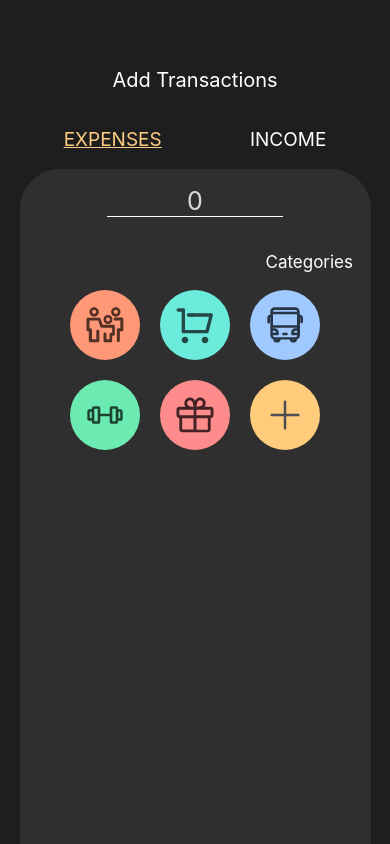
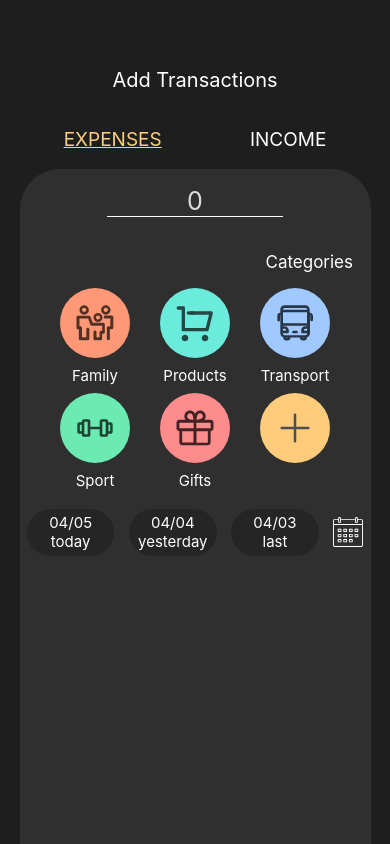
Before and after one commit to CashFlowControl-CFC/Client, a React Native app in the folder CFC/: screen /Transaction in a window 390 px wide. Built offline with nearby package versions, Linux system fonts and the light colour scheme.

Commit message:
add date btns

```diff
--- a/CFC/components/Main.js
+++ b/CFC/components/Main.js
@@ -7,7 +7,6 @@ import getImageComponent from "../resources/imageComponent";
 import BagDollar from "../resources/bagDollar";
 import moment from 'moment';
 import { useDispatch, useSelector } from "react-redux";
-import  Svg, {Path } from "react-native-svg";
 
 export default function Main({navigation}){
     const dispatch = useDispatch();
--- a/CFC/components/Transaction.js
+++ b/CFC/components/Transaction.js
@@ -5,6 +5,8 @@ import { useDispatch, useSelector } from "react-redux";
 import { FlatList } from "react-native-gesture-handler";
 import getImageComponent from "../resources/imageComponent";
 import { View, TouchableWithoutFeedback, Text, TextInput, Keyboard } from "react-native";
+import moment from "moment";
+import Calendar from "../resources/calendar";
 
 export default function Transaction({navigation}){
     const dispatch = useDispatch();
@@ -19,6 +21,8 @@ export default function Transaction({navigation}){
     ]);
     const data = [...categories.slice(0, 5), { id: 'add', color: '#FECC7A',  image: 'plus'}];
     const [selectedCategory, setSelectedCategory] = useState(null);
+    const [dateToday, setDateToday] = useState(moment(new Date()));
+    const [selectedDate, setSelectedDate] = useState(moment(new Date()));
     const SelectCategory = (id) => {
         if (selectedCategory == id){
             setSelectedCategory(null);
@@ -26,6 +30,12 @@ export default function Transaction({navigation}){
         else if(id != 'add'){
             setSelectedCategory(id);
         }
+    }
+    const SelectDate = () =>{
+        if(selectedDate.format('MM/DD') == dateToday.format('MM/DD')){
+            return selectedDate.clone().add(-2, 'days').format('MM/DD');
+        }
+        return selectedDate.clone().add(-3, 'days').format('MM/DD');
     }
     return(
         <TouchableWithoutFeedback onPress={() => Keyboard.dismiss()}>
@@ -59,10 +69,13 @@ export default function Transaction({navigation}){
                             data={data}
                             renderItem={({item}) =>
                             <TouchableWithoutFeedback onPress={() => SelectCategory(item.id)}>
-                                <View style={[selectedCategory == item.id ? {backgroundColor: item.color + "40"} : null, styles.catItem]}>
-                                    <View style={[styles.catCircle, {backgroundColor: item.color}]}>
-                                        {getImageComponent(item.image, 40, 40)}
+                                <View style={{alignItems: 'center'}}>
+                                    <View style={[selectedCategory == item.id ? {backgroundColor: item.color + "40"} : null, styles.catItem]}>
+                                        <View style={[styles.catCircle, {backgroundColor: item.color}]}>
+                                            {getImageComponent(item.image, 40, 40)}
+                                        </View>
                                     </View>
+                                    <Text style={[general.generalText, {fontSize: 15}]}>{item.name}</Text>
                                 </View>
                             </TouchableWithoutFeedback>}
                             keyExtractor={(item) => item.id}
@@ -71,6 +84,29 @@ export default function Transaction({navigation}){
                             />
                     </View>
                 </View>
+                <View style={styles.dateRow}>
+                    <TouchableWithoutFeedback>
+                            <View style={styles.dateBtn}>
+                                <Text style={[general.generalText, {fontSize: 15}]}>{`${dateToday.clone().format('MM/DD')}`}</Text>
+                                <Text style={[general.generalText, {fontSize: 15}]}>today</Text>
+                            </View>
+                    </TouchableWithoutFeedback>
+                    <TouchableWithoutFeedback>
+                            <View style={styles.dateBtn}>
+                                <Text style={[general.generalText, {fontSize: 15}]}>{`${dateToday.clone().add(-1, 'days').format('MM/DD')}`}</Text>
+                                <Text style={[general.generalText, {fontSize: 15}]}>yesterday</Text>
+                            </View>
+                    </TouchableWithoutFeedback>
+                    <TouchableWithoutFeedback>
+                            <View style={styles.dateBtn}>
+                                <Text style={[general.generalText, {fontSize: 15}]}>{`${SelectDate()}`}</Text>
+                                <Text style={[general.generalText, {fontSize: 15}]}>last</Text>
+                            </View>
+                    </TouchableWithoutFeedback>
+                    <TouchableWithoutFeedback>
+                        <Calendar width={30} height={30}/>
+                    </TouchableWithoutFeedback>
+                </View>
             </View>
         </View>
         </TouchableWithoutFeedback>
--- /dev/null
+++ b/CFC/resources/calendar.js
@@ -0,0 +1,19 @@
+import * as React from "react"
+import Svg, { G, Path } from "react-native-svg"
+const SvgComponent = (props) => (
+  <Svg
+    xmlns="http://www.w3.org/2000/svg"
+    xmlSpace="preserve"
+    width={256}
+    height={256}
+    fill={"#FFFFFF"}
+    viewBox="0 0 64 64"
+    {...props}
+  >
+    <G fill="#FFF">
+      <Path d="M11 54h6a1 1 0 0 0 1-1v-5a1 1 0 0 0-1-1h-6a1 1 0 0 0-1 1v5a1 1 0 0 0 1 1zm1-5h4v3h-4v-3zM23 54h6a1 1 0 0 0 1-1v-5a1 1 0 0 0-1-1h-6a1 1 0 0 0-1 1v5a1 1 0 0 0 1 1zm1-5h4v3h-4v-3zM35 54h6a1 1 0 0 0 1-1v-5a1 1 0 0 0-1-1h-6a1 1 0 0 0-1 1v5a1 1 0 0 0 1 1zm1-5h4v3h-4v-3zM11 43h6a1 1 0 0 0 1-1v-5a1 1 0 0 0-1-1h-6a1 1 0 0 0-1 1v5a1 1 0 0 0 1 1zm1-5h4v3h-4v-3zM23 43h6a1 1 0 0 0 1-1v-5a1 1 0 0 0-1-1h-6a1 1 0 0 0-1 1v5a1 1 0 0 0 1 1zm1-5h4v3h-4v-3zM35 43h6a1 1 0 0 0 1-1v-5a1 1 0 0 0-1-1h-6a1 1 0 0 0-1 1v5a1 1 0 0 0 1 1zm1-5h4v3h-4v-3zM47 43h6a1 1 0 0 0 1-1v-5a1 1 0 0 0-1-1h-6a1 1 0 0 0-1 1v5a1 1 0 0 0 1 1zm1-5h4v3h-4v-3zM11 32h6a1 1 0 0 0 1-1v-5a1 1 0 0 0-1-1h-6a1 1 0 0 0-1 1v5a1 1 0 0 0 1 1zm1-5h4v3h-4v-3zM23 32h6a1 1 0 0 0 1-1v-5a1 1 0 0 0-1-1h-6a1 1 0 0 0-1 1v5a1 1 0 0 0 1 1zm1-5h4v3h-4v-3zM35 32h6a1 1 0 0 0 1-1v-5a1 1 0 0 0-1-1h-6a1 1 0 0 0-1 1v5a1 1 0 0 0 1 1zm1-5h4v3h-4v-3zM47 32h6a1 1 0 0 0 1-1v-5a1 1 0 0 0-1-1h-6a1 1 0 0 0-1 1v5a1 1 0 0 0 1 1zm1-5h4v3h-4v-3z" />
+      <Path d="M60 4h-7V3a3 3 0 1 0-6 0v1H17V3a3 3 0 1 0-6 0v1H4C1.789 4 0 5.789 0 8v52c0 2.211 1.789 4 4 4h56c2.211 0 4-1.789 4-4V8c0-2.211-1.789-4-4-4zM49 3a1 1 0 1 1 2 0v7a1 1 0 1 1-2 0V3zM13 3a1 1 0 1 1 2 0v7a1 1 0 1 1-2 0V3zm49 57a2 2 0 0 1-2 2H4a2 2 0 0 1-2-2V17h60v43zm0-45H2V8a2 2 0 0 1 2-2h7v4a3 3 0 1 0 6 0V6h30v4a3 3 0 1 0 6 0V6h7a2 2 0 0 1 2 2v7z" />
+    </G>
+  </Svg>
+)
+export default SvgComponent
--- a/CFC/styles/TransactionPage.js
+++ b/CFC/styles/TransactionPage.js
@@ -5,7 +5,6 @@ const styles = StyleSheet.create({
     categories:{
         width: "90%",
         marginTop: "10%",
-        flex: 1
     },
     catList:{
         flexGrow: 1,
@@ -24,11 +23,26 @@ const styles = StyleSheet.create({
     catItem:{
         width: 80,
         height: 80,
-        marginVertical: 5,
-        marginHorizontal: 5,
+        marginVertical: 3,
+        marginHorizontal: 10,
         alignItems: 'center',
         justifyContent: 'center',
         borderRadius: 100
+    },
+    dateRow:{
+        width: "100%",
+        height: "10%",
+        alignItems: 'center',
+        justifyContent: 'space-around',
+        flexDirection: 'row',
+    },
+    dateBtn:{
+        backgroundColor: "#252525",
+        borderRadius: 25,
+        width: "25%",
+        height: "70%",
+        alignItems: 'center',
+        justifyContent: 'center',
     }
 });
 
```
